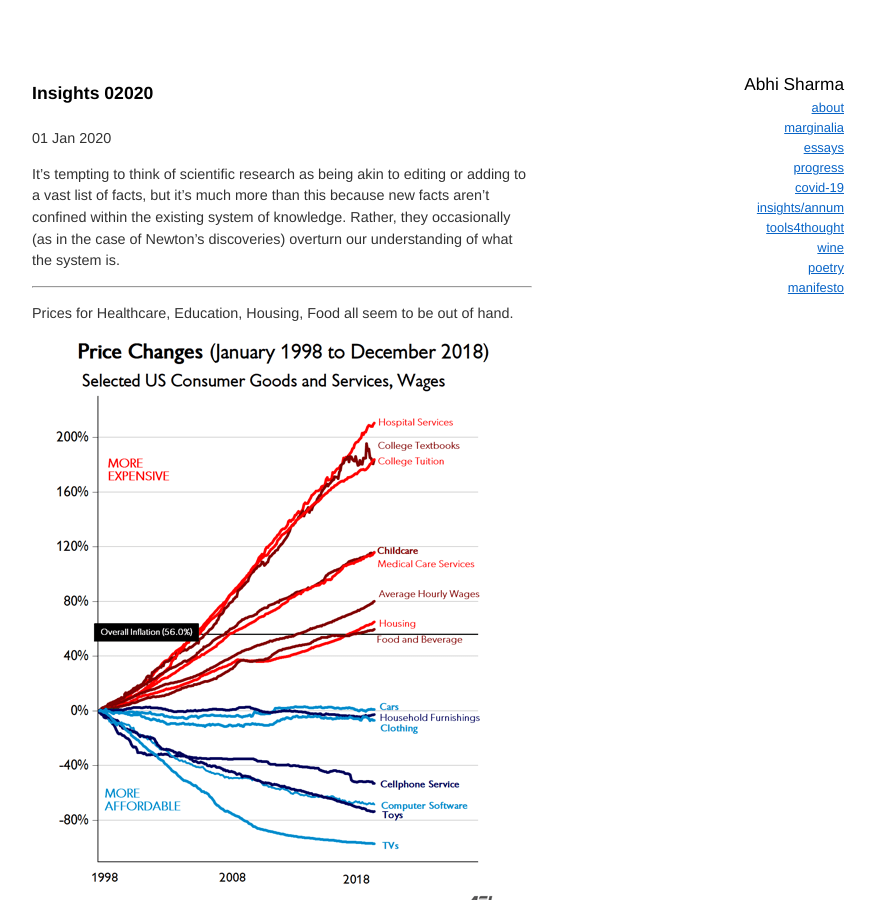
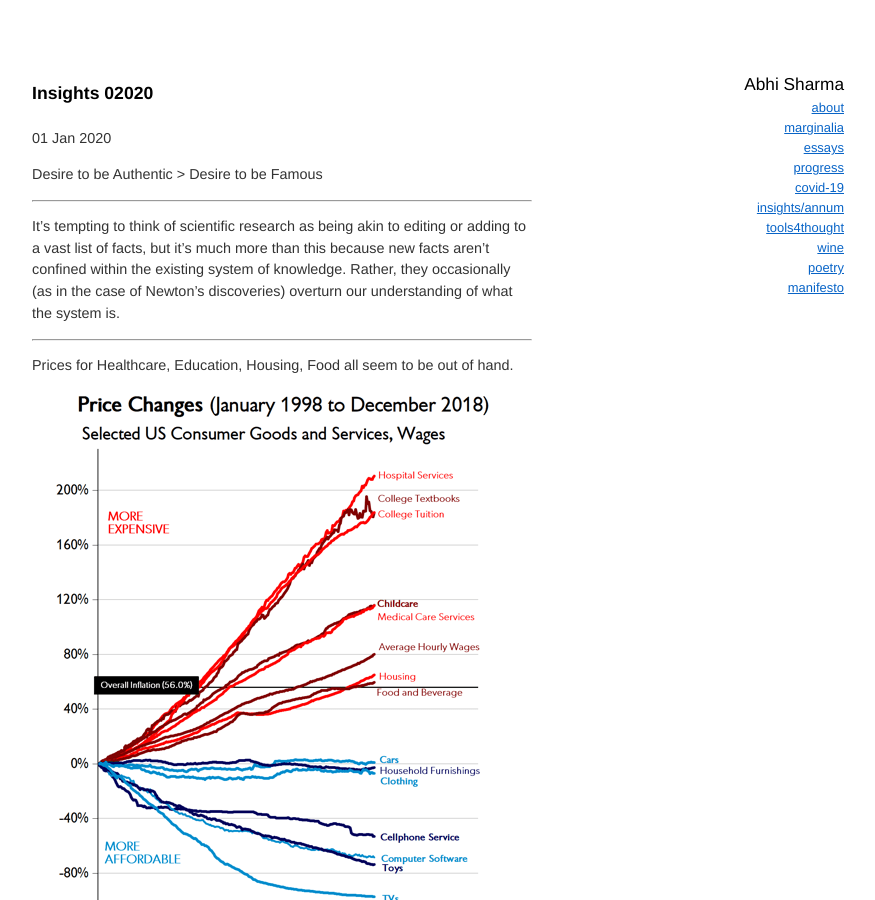
Before and after one commit to abhisharmab/abhisharmab.github.io, a Jekyll site: the page built from insights/_posts/2020-01-01-insights-in-2020.md, in a window 1280 px wide and 900 px high. Shown: the whole window, without its empty margins (192-1067 px from the left). Built offline with Jekyll 4.4.1, drawn with Linux system fonts in a browser that asks for light colours.

Commit message:
new insight

```diff
--- a/insights/_posts/2020-01-01-insights-in-2020.md
+++ b/insights/_posts/2020-01-01-insights-in-2020.md
@@ -3,6 +3,11 @@ layout: post
 title: "Insights 02020"
 category: insights
 abstract: Collage of powerful insights and notes
+
+
+---
+
+Desire to be Authentic > Desire to be Famous
 
 ---
 
```
